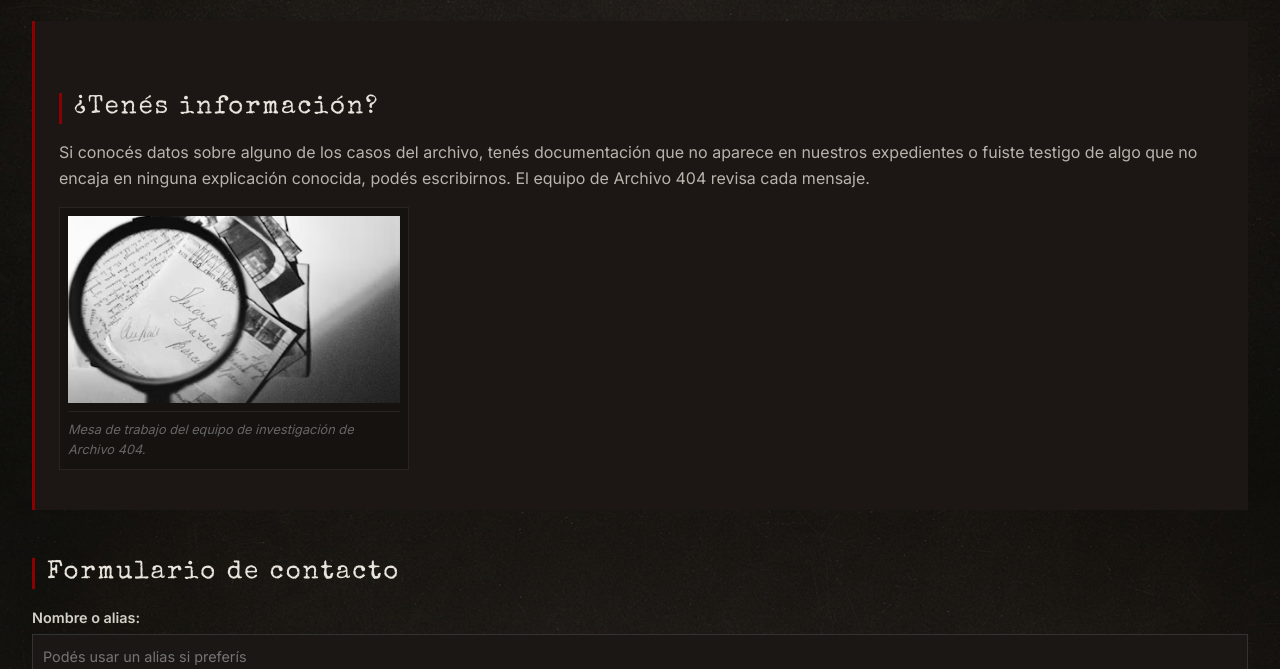
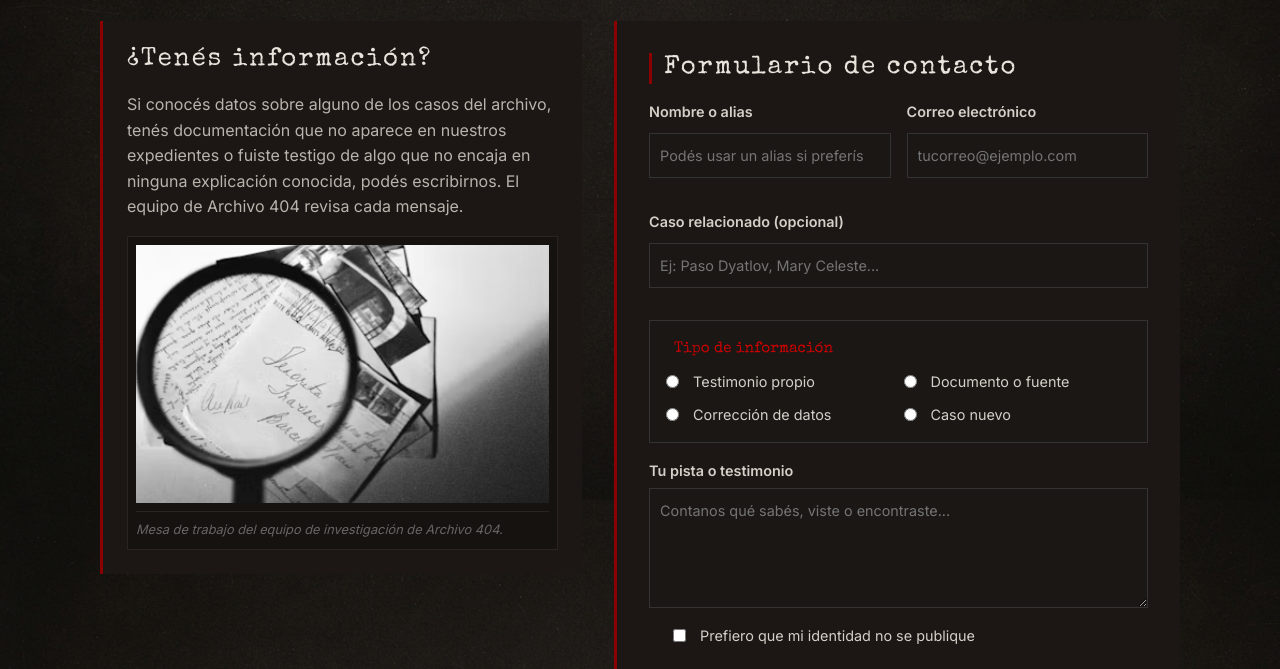
Before and after one commit to ValennSosa/archivo-404, a website: page pages/contacto.html in a window 1280 px wide. Shown: the part 268-937 px from the top of the page. Drawn offline with nearby package versions, Linux system fonts and the light colour scheme.

Commit message:
refacción de la web 01/10

```diff
--- a/pages/contacto.html
+++ b/pages/contacto.html
@@ -6,7 +6,7 @@
     <title>Enviar una pista | Archivo 404</title>
     <link href="https://cdn.jsdelivr.net/npm/bootstrap@5.3.3/dist/css/bootstrap.min.css" rel="stylesheet" integrity="sha384-QWTKZyjpPEjISv5WaRU9OFeRpok6YctnYmDr5pNlyT2bRjXh0JMhjY6hW+ALEwIH" crossorigin="anonymous">
     <link rel="stylesheet" href="https://unpkg.com/aos@2.3.4/dist/aos.css">
-    <link rel="stylesheet" href="../css/style.css?v=5" />
+    <link rel="stylesheet" href="../css/style.css?v=7" />
 </head>
 <body class="page">
     <header class="header">
@@ -44,7 +44,8 @@
     <main class="main-content">
         <h1>Enviar Una Pista</h1>
 
-        <section class="intro-section" data-aos="fade-up">
+        <div class="contact-layout">
+            <section class="intro-section contact-intro" data-aos="fade-up">
                 <h2>¿Tenés información?</h2>
                 <p>
                     Si conocés datos sobre alguno de los casos del archivo, tenés
@@ -53,7 +54,7 @@
                     podés escribirnos. El equipo de Archivo 404 revisa cada mensaje.
                 </p>
                 <figure>
-                <img src="../img/buzon-pistas.jpg" alt="Imágen con lupa observando documentos y cartas" />
+                    <img src="../img/buzon-pistas.jpg" alt="Imagen con lupa observando documentos y cartas" />
                     <figcaption>Mesa de trabajo del equipo de investigación de Archivo 404.</figcaption>
                 </figure>
             </section>
@@ -61,52 +62,60 @@
             <section class="contact-form" data-aos="fade-up">
                 <h2>Formulario de contacto</h2>
                 <form action="#" method="post">
-                <p>
-                    <label for="nombre">Nombre o alias:</label><br />
+                    <div class="form-row">
+                        <div class="form-field">
+                            <label for="nombre">Nombre o alias</label>
                             <input type="text" id="nombre" name="nombre" placeholder="Podés usar un alias si preferís" required />
-                </p>
+                        </div>
+                        <div class="form-field">
+                            <label for="email">Correo electrónico</label>
+                            <input type="email" id="email" name="email" placeholder="tucorreo@ejemplo.com" required />
+                        </div>
+                    </div>
 
-                <p>
-                    <label for="email">Correo electrónico:</label><br />
-                    <input type="email" id="email" name="email" placeholder="tucorreo@ejemplo.com" required />
-                </p>
-
-                <p>
-                    <label for="caso-relacionado">Caso relacionado (opcional):</label><br />
+                    <div class="form-field">
+                        <label for="caso-relacionado">Caso relacionado (opcional)</label>
                         <input type="text" id="caso-relacionado" name="caso-relacionado" placeholder="Ej: Paso Dyatlov, Mary Celeste..." />
-                </p>
+                    </div>
 
                     <fieldset>
-                    <legend>Tipo de información:</legend>
-
+                        <legend>Tipo de información</legend>
+                        <div class="choice-grid">
+                            <div class="choice">
                                 <input type="radio" id="testimonio" name="tipo-info" value="testimonio" />
-                    <label for="testimonio">Testimonio propio</label><br />
-
+                                <label for="testimonio">Testimonio propio</label>
+                            </div>
+                            <div class="choice">
                                 <input type="radio" id="documento" name="tipo-info" value="documento" />
-                    <label for="documento">Documento o fuente</label><br />
-
+                                <label for="documento">Documento o fuente</label>
+                            </div>
+                            <div class="choice">
                                 <input type="radio" id="correccion" name="tipo-info" value="correccion" />
-                    <label for="correccion">Corrección de datos</label><br />
-
+                                <label for="correccion">Corrección de datos</label>
+                            </div>
+                            <div class="choice">
                                 <input type="radio" id="caso-nuevo" name="tipo-info" value="caso-nuevo" />
                                 <label for="caso-nuevo">Caso nuevo</label>
+                            </div>
+                        </div>
                     </fieldset>
 
-                <p>
-                    <label for="mensaje">Tu pista o testimonio:</label><br />
+                    <div class="form-field">
+                        <label for="mensaje">Tu pista o testimonio</label>
                         <textarea id="mensaje" name="mensaje" placeholder="Contanos qué sabés, viste o encontraste..." required></textarea>
-                </p>
+                    </div>
 
-                <p>
+                    <div class="form-check">
                         <input type="checkbox" id="anonimo" name="anonimo" />
                         <label for="anonimo">Prefiero que mi identidad no se publique</label>
-                </p>
+                    </div>
 
-                <p>
+                    <p class="form-actions">
                         <input type="submit" value="Enviar pista" class="btn-submit" />
                     </p>
                 </form>
             </section>
+        </div>
     </main>
 
     <footer class="site-footer">
--- a/scss/base/_tipografia.scss
+++ b/scss/base/_tipografia.scss
@@ -1,7 +1,7 @@
 @use "../utilities/variables" as *;
 @use "../utilities/mixins" as *;
 
-@import url("https://fonts.googleapis.com/css2?family=Special+Elite&family=Inter:wght@400;600;700&display=swap");
+@import url("https://fonts.googleapis.com/css2?family=Cormorant+Garamond:ital,wght@0,500;0,600;1,500;1,600&family=Inter:wght@400;600;700&family=Special+Elite&display=swap");
 
 @keyframes aparecer-titulo {
     from {
--- a/scss/components/_forms.scss
+++ b/scss/components/_forms.scss
@@ -1,7 +1,121 @@
 @use "../utilities/variables" as *;
+@use "../utilities/mixins" as *;
+
+.contact-layout {
+    display: grid;
+    grid-template-columns: minmax(0, 1fr);
+    gap: $espacio-lg;
+    align-items: start;
+    width: min(100%, 1080px);
+    margin-inline: auto;
+
+    @include desde($bp-tablet) {
+        grid-template-columns: minmax(0, 0.92fr) minmax(0, 1.08fr);
+        gap: $espacio-xl;
+    }
+}
+
+.contact-intro {
+    h2 {
+        margin-top: 0;
+        border-left: 0;
+        padding-left: 0;
+    }
+
+    figure {
+        max-width: 100%;
+        margin-bottom: 0;
+    }
+
+    img {
+        width: 100%;
+        max-height: 240px;
+        aspect-ratio: 16 / 10;
+        object-fit: cover;
+    }
+
+    @include desde($bp-desktop) {
+        img {
+            max-height: 320px;
+        }
+    }
+}
 
 .contact-form {
-    margin-top: 24px;
+    margin-top: 0;
+    background-color: $color-secundario;
+    border-left: 3px solid $color-acento;
+    padding: $espacio-lg;
+
+    h2 {
+        margin-top: 0;
+    }
+
+    @include desde($bp-tablet) {
+        padding: $espacio-xl;
+    }
+}
+
+.form-row {
+    display: grid;
+    grid-template-columns: minmax(0, 1fr);
+    gap: 0 $espacio-md;
+
+    @include desde($bp-tablet) {
+        grid-template-columns: repeat(2, minmax(0, 1fr));
+    }
+}
+
+.form-field {
+    display: flex;
+    flex-direction: column;
+    margin-bottom: $espacio-md;
+
+    label {
+        margin-bottom: 6px;
+    }
+
+    input,
+    textarea {
+        margin-top: 0;
+        margin-bottom: 0;
+    }
+}
+
+.choice-grid {
+    display: grid;
+    grid-template-columns: minmax(0, 1fr);
+    gap: 10px;
+
+    @include desde($bp-tablet) {
+        grid-template-columns: repeat(2, minmax(0, 1fr));
+    }
+}
+
+.choice,
+.form-check {
+    display: flex;
+    align-items: center;
+    gap: 8px;
+    margin: 0;
+
+    label {
+        margin: 0;
+        font-weight: 400;
+    }
+
+    input {
+        margin-right: 0;
+    }
+}
+
+.form-check {
+    margin-bottom: $espacio-lg;
+}
+
+.form-actions {
+    margin-top: $espacio-base;
+    margin-bottom: 0;
 }
 
 label {
--- a/scss/components/_hero.scss
+++ b/scss/components/_hero.scss
@@ -122,12 +122,28 @@
     letter-spacing: 2px;
 }
 
+.page-home .hero {
+    padding-top: 148px;
+
+    @include desde($bp-tablet) {
+        padding-top: 176px;
+    }
+
+    @include desde($bp-desktop) {
+        padding-top: 220px;
+    }
+}
+
 .hero-lead {
-    max-width: 36rem;
+    max-width: 34rem;
     margin: 0 auto 28px;
-    color: $color-texto;
-    font-size: clamp(1.02rem, 2.2vw, 1.22rem);
-    line-height: 1.55;
+    color: #f4efe4;
+    font-family: "Cormorant Garamond", Georgia, serif;
+    font-style: italic;
+    font-weight: 500;
+    font-size: clamp(1.35rem, 2.8vw, 1.8rem);
+    line-height: 1.35;
+    letter-spacing: 0.01em;
 }
 
 .hero-actions {
--- a/scss/layout/_header.scss
+++ b/scss/layout/_header.scss
@@ -12,7 +12,18 @@
     border-bottom: 2px solid $color-acento;
 
     .page-home & {
-        background-image: none;
+        position: absolute;
+        top: 0;
+        left: 0;
+        z-index: 5;
+        width: 100%;
+        background-color: transparent;
+        background-image: linear-gradient(to bottom, rgba(6, 6, 8, 0.78), rgba(6, 6, 8, 0.28) 62%, transparent);
+        border-bottom-color: transparent;
+
+        .navbar {
+            background-color: transparent;
+        }
     }
 
     .navbar {
```
Also changed, not shown: index.html (+2 -2 lines), pages/casos.html (+1 -1 lines), pages/expedientes.html (+1 -1 lines), pages/teorias.html (+1 -1 lines), css/style.css. Lines whose indentation alone changed are shown as unchanged.
